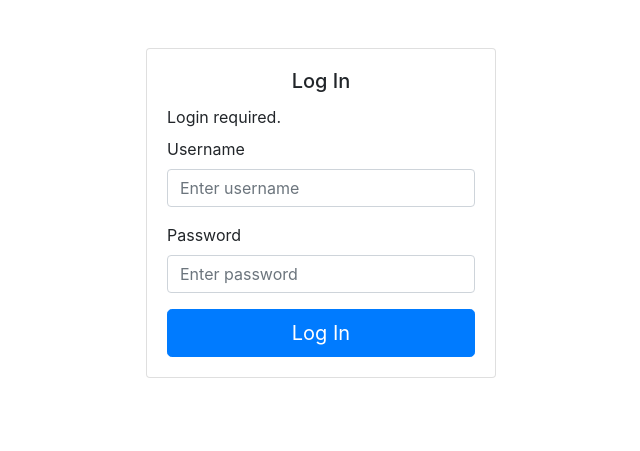
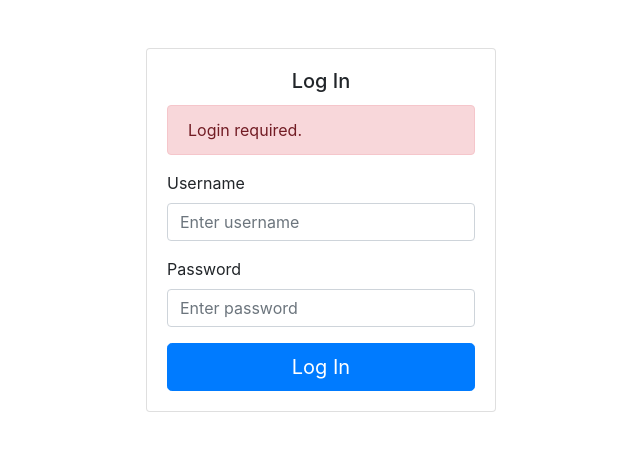
Before and after one commit to Weiqi97/RLO, a Flask app: page /dashboard in a window 1280 px wide. Shown: the part 56-507 px from the top of the page, without its empty margins (319-959 px from the left). Run offline with Flask 2, Linux system fonts and the light colour scheme; some libraries are stand-ins or nearby versions.

Commit message:
Change login error style

```diff
--- a/templates/login.html
+++ b/templates/login.html
@@ -7,10 +7,11 @@
       <div class="card mt-5">
         <div class="card-body">
           <h5 class="card-title text-center">Log In</h5>
-            {% if login_status %}
-                <label for="login-status">{{ login_status }}</label>
-            {% else %}
-            {% endif %}
+          {% if login_status %}
+          <div class="alert alert-danger" role="alert">
+            {{ login_status }}
+          </div>
+          {% endif %}
           <form action="/login" method="POST">
             <div class="form-group">
               <label for="username">Username</label>
```
